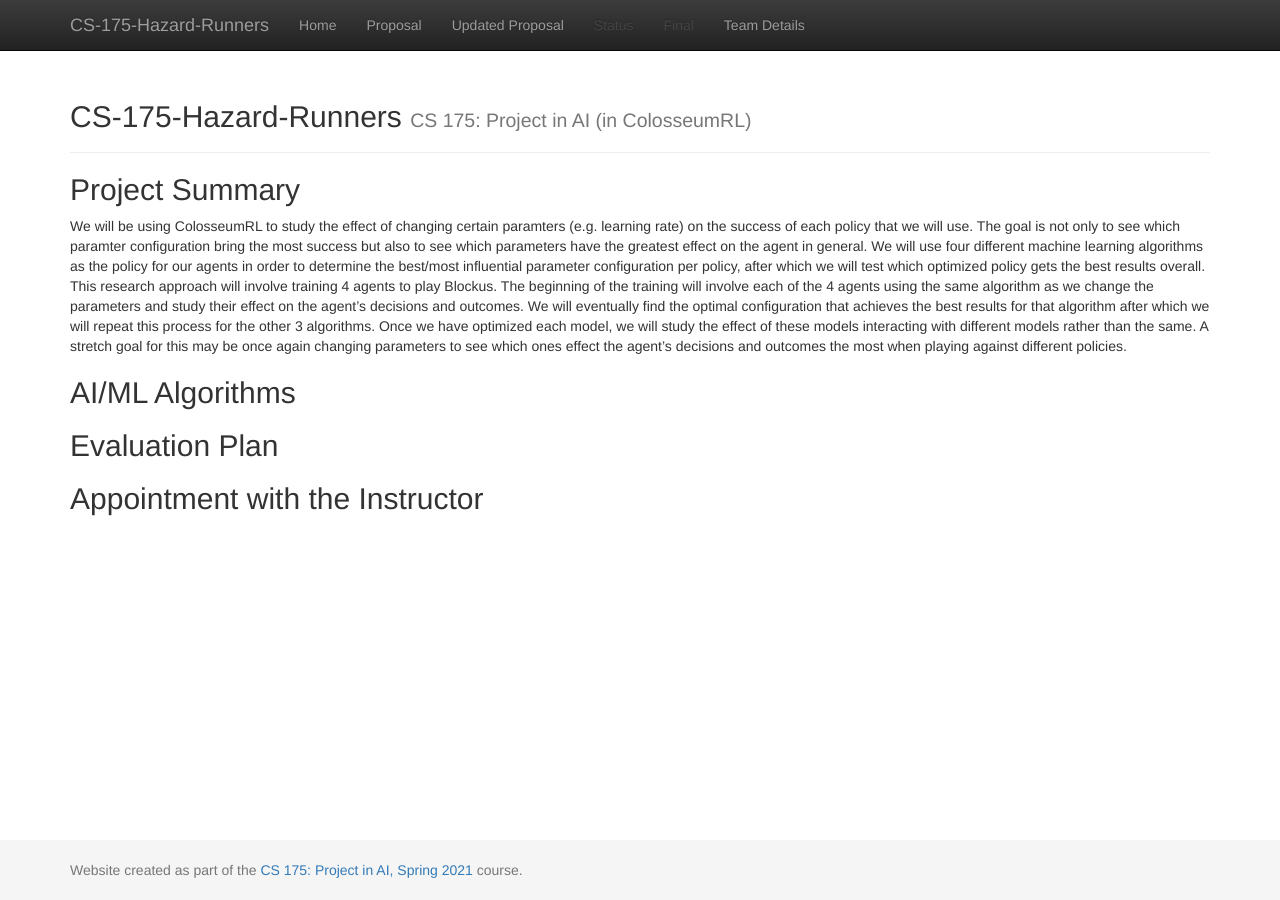
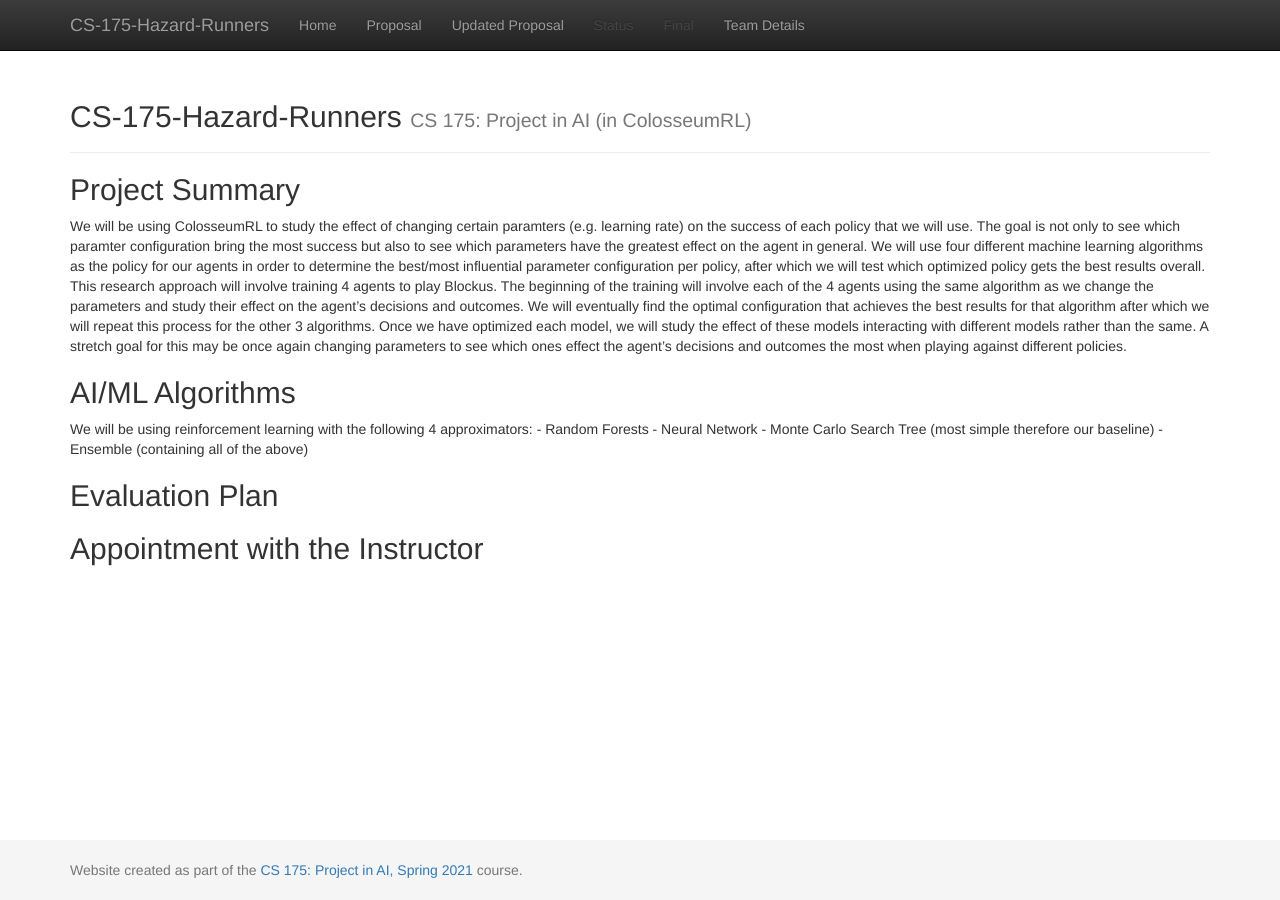
Before and after one commit to anguyen34/Tron-Researchers-CS175, a Jekyll site: the page built from docs/proposalUpdate.md, in a window 1280 px wide. Built offline with Jekyll 4.4.1, drawn with Linux system fonts in a browser that asks for light colours.

Commit message:
Added algorithms

```diff
--- a/docs/proposalUpdate.md
+++ b/docs/proposalUpdate.md
@@ -8,6 +8,11 @@ We will be using ColosseumRL to study the effect of changing certain paramters (
 
 
 ## AI/ML Algorithms
+We will be using reinforcement learning with the following 4 approximators:
+	- Random Forests
+	- Neural Network
+	- Monte Carlo Search Tree (most simple therefore our baseline)
+	- Ensemble (containing all of the above)
 
 
 ## Evaluation Plan
```
